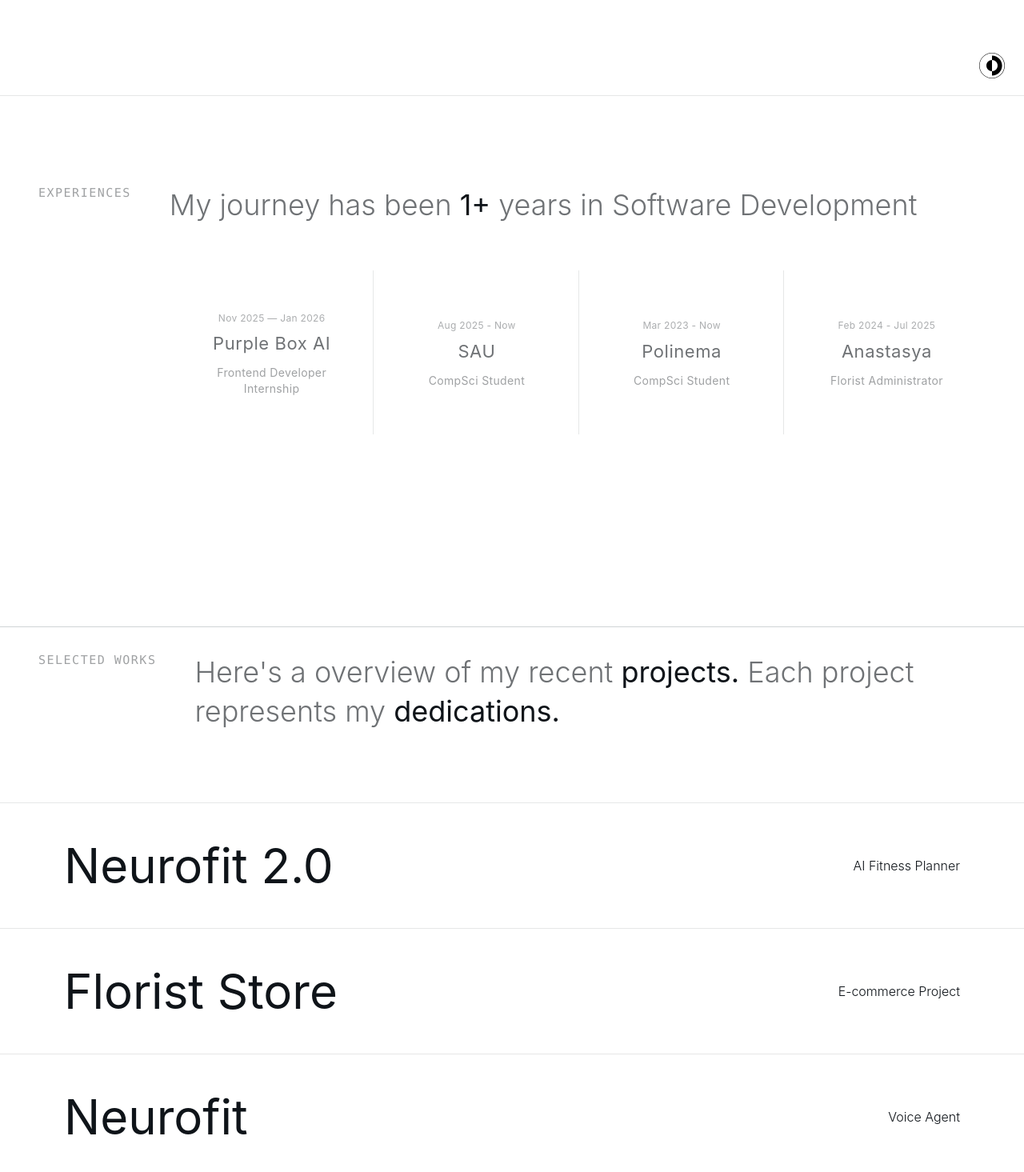
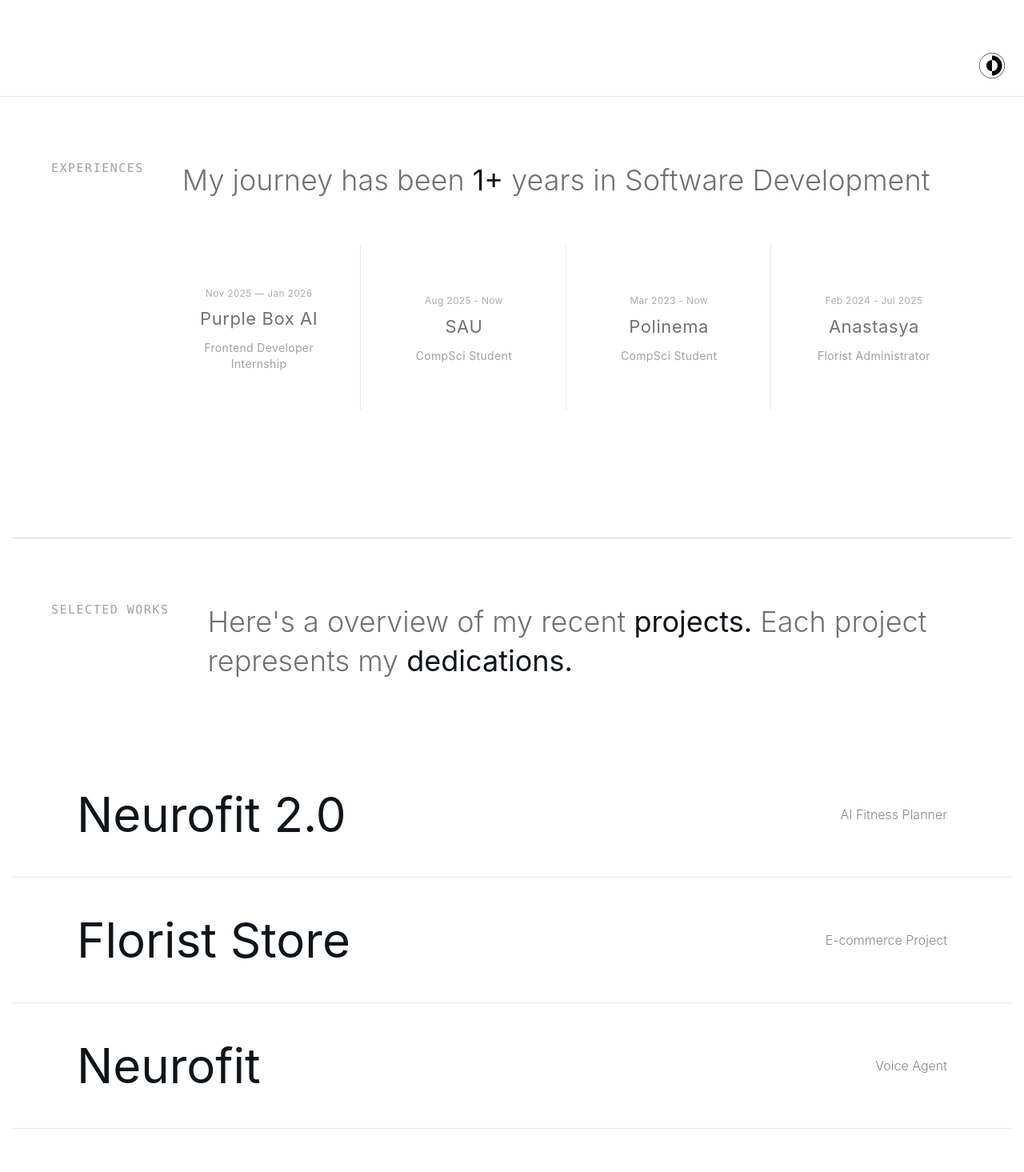
Before and after one commit to xavierzaidane/portofolio-refactor, a React (Vite) app: page / in a window 1280 px wide. Shown: the part 680-2145 px from the top of the page at 80% size. Built offline with nearby package versions, Linux system fonts and the light colour scheme.

Commit message:
changing container of the sections and change on work section

```diff
--- a/src/components/pages/ActivitySection.tsx
+++ b/src/components/pages/ActivitySection.tsx
@@ -31,7 +31,7 @@ const data = days.map((date) => {
 
 function ActivitySection() {
   return (
-    <section id="activity" className="py-32 bg-transparent border-t border-foreground/10 dark:border-foreground/10">
+    <section id="activity" className="container mx-auto px-4 py-20  bg-transparent border-t border-foreground/10 dark:border-foreground/10">
         <div className="px-6 md:px-12 flex flex-col md:flex-row justify-between gap-12 mb-20">
             <h2 className="text-[15px] font-mono tracking-[0.2em] uppercase text-foreground/40">Activity</h2>
           <motion.div
--- a/src/components/pages/ExperienceSectionh.tsx
+++ b/src/components/pages/ExperienceSectionh.tsx
@@ -30,7 +30,7 @@ function Experience() {
 
 
   return (
-    <section id="experience" className="py-12 md:py-20 lg:py-28 bg-transparent ">
+    <section id="experience" className="container mx-auto px-4 py-20 border-t border-foreground/10 dark:border-foreground/10 bg-transparent ">
       <div className="px-4 sm:px-6 md:px-8 lg:px-12 flex flex-col md:flex-row justify-between gap-8 md:gap-12 mb-10 md:mb-14 ">
         <h2 className="text-xs sm:text-[13px] md:text-[15px] font-mono tracking-wide md:tracking-widest uppercase text-foreground/40 dark:text-white/40">
           Experiences
--- a/src/components/pages/HeroSection.tsx
+++ b/src/components/pages/HeroSection.tsx
@@ -116,7 +116,7 @@ function HeroSection({  }: HeroSectionProps) {
   return (
     <section
   ref={sectionRef}
-  className="relative min-h-screen flex items-center justify-center px-6 border-b border-foreground/10 overflow-hidden "
+  className="relative min-h-screen flex items-center justify-center px-6 overflow-hidden "
 >
   <div className="w-full max-w-6xl mx-auto flex flex-col items-center text-center gap-10">
 
--- a/src/components/pages/PhilosophySection.tsx
+++ b/src/components/pages/PhilosophySection.tsx
@@ -3,7 +3,7 @@ import { motion } from 'motion/react'
 
 function Philosophy() {
   return (
-      <section id="philosophy" className="py-32 bg-transparent">
+      <section id="philosophy" className="container mx-auto px-4 py-20  bg-transparent">
         <div className="max-w-full mx-auto">
           <motion.div
             initial={{ opacity: 0, y: 20 }}
--- a/src/components/pages/ResumeSection.tsx
+++ b/src/components/pages/ResumeSection.tsx
@@ -14,7 +14,7 @@ const handleDownloadResume = () => {
 
 function ResumeSection() {
   return (
-    <section id="resume" className="py-16 md:py-24 lg:py-32 bg-transparent border-t border-foreground/10 dark:border-foreground/10">
+    <section id="resume" className="container mx-auto px-4 py-20  bg-transparent border-t border-foreground/10 dark:border-foreground/10">
         <div className="px-4 sm:px-6 md:px-8 lg:px-12 flex flex-col md:flex-row justify-between gap-8 md:gap-12">
              <h2 className="text-xs sm:text-[13px] md:text-[15px] font-mono tracking-wide md:tracking-widest uppercase text-foreground/40 dark:text-white/40">Resume</h2>
           <motion.div
--- a/src/components/pages/StackSection.tsx
+++ b/src/components/pages/StackSection.tsx
@@ -61,7 +61,7 @@ function StackSection() {
   }, []);
 
   return (
-     <section ref={sectionRef} id="stack" className="py-16 md:py-24 lg:py-32 bg-transparent border-t border-foreground/10 dark:border-foreground/10">
+     <section ref={sectionRef} id="stack" className="container mx-auto px-4 py-20  bg-transparent border-t border-foreground/10 dark:border-foreground/10">
         <div className="px-4 sm:px-6 md:px-8 lg:px-12 flex flex-col md:flex-row justify-between gap-8 md:gap-12 mb-12 md:mb-16 lg:mb-20">
              <h2 className="text-xs sm:text-[13px] md:text-[15px] font-mono tracking-wide md:tracking-widest uppercase text-foreground/40 dark:text-white/40">Stack</h2>
           <div
--- a/src/components/pages/WorkSection.tsx
+++ b/src/components/pages/WorkSection.tsx
@@ -48,9 +48,9 @@ function WorkSections() {
   }));
 
   return (
-    <section id="work" className="py-16 md:py-24 lg:py-32 bg-transparent">
-      <div className="max-w-full mx-auto border-t  dark:border-foreground/10">
-        <div className="px-4 sm:px-6 md:px-8 lg:px-12 mb-8 md:mb-10 lg:mb-12 pt-6 md:pt-8 flex flex-col md:flex-row justify-between gap-8 md:gap-12 pb-10">
+    <section id="work" className="container mx-auto px-4 py-20 bg-transparent">
+      <div className="max-w-full mx-auto border-t mb-10 dark:border-foreground/10">
+        <div className="px-4 sm:px-6 md:px-8 lg:px-12 mb-8 md:mb-10 lg:mb-12 pt-10 md:pt-20 flex flex-col md:flex-row justify-between gap-8 md:gap-12 pb-10">
           <h2 className="text-xs sm:text-[13px] md:text-[15px] font-mono tracking-wide md:tracking-widest uppercase text-foreground/40 dark:text-white/40">
             Selected Works
           </h2>
@@ -117,7 +117,7 @@ function Project({
 }) {
   return (
     <div
-      className="group flex w-full cursor-pointer items-center justify-between border-t border-foreground/10 px-6 md:px-20 py-8 md:py-12 transition-all duration-200 last:border-b hover:opacity-50"
+      className="group flex w-full cursor-pointer items-center justify-between border-t border-foreground/10 px-6 md:px-20 py-8 md:py-12 transition-all duration-200 first:border-t-0 last:border-b-0 hover:opacity-50"
       onMouseEnter={() => setModal({ active: true, index })}
       onMouseLeave={() => setModal({ active: false, index })}
       onClick={() => onProjectClick(project)}
@@ -125,7 +125,7 @@ function Project({
       <h2 className="m-0 text-3xl md:text-6xl font-normal transition-all duration-300 group-hover:translate-x-2.5">
         {title}
       </h2>
-      <p className="hidden md:block font-light transition-all duration-300 group-hover:translate-x-2.5">
+      <p className="hidden md:block font-light text-foreground/50 transition-all duration-300 group-hover:translate-x-2.5">
         {project.category}
       </p>
     </div>
--- a/src/components/pages/WorkflowSection.tsx
+++ b/src/components/pages/WorkflowSection.tsx
@@ -4,7 +4,7 @@ import { PlusCircle } from "lucide-react";
 
 function WorkflowSection() {
   return (
-     <section id="workflow" className="py-16 md:py-24 lg:py-32 bg-transparent border-t border-foreground/10 dark:border-foreground/10">
+     <section id="workflow" className="container mx-auto px-4 py-20  bg-transparent border-t border-foreground/10 dark:border-foreground/10">
         <div className="px-4 sm:px-6 md:px-8 lg:px-12 flex flex-col md:flex-row justify-between gap-8 md:gap-12 mb-12 md:mb-16 lg:mb-20">
              <h2 className="text-xs sm:text-[13px] md:text-[15px] font-mono tracking-wide md:tracking-widest uppercase text-foreground/40 dark:text-white/40">Workflow</h2>
           <motion.div
```
